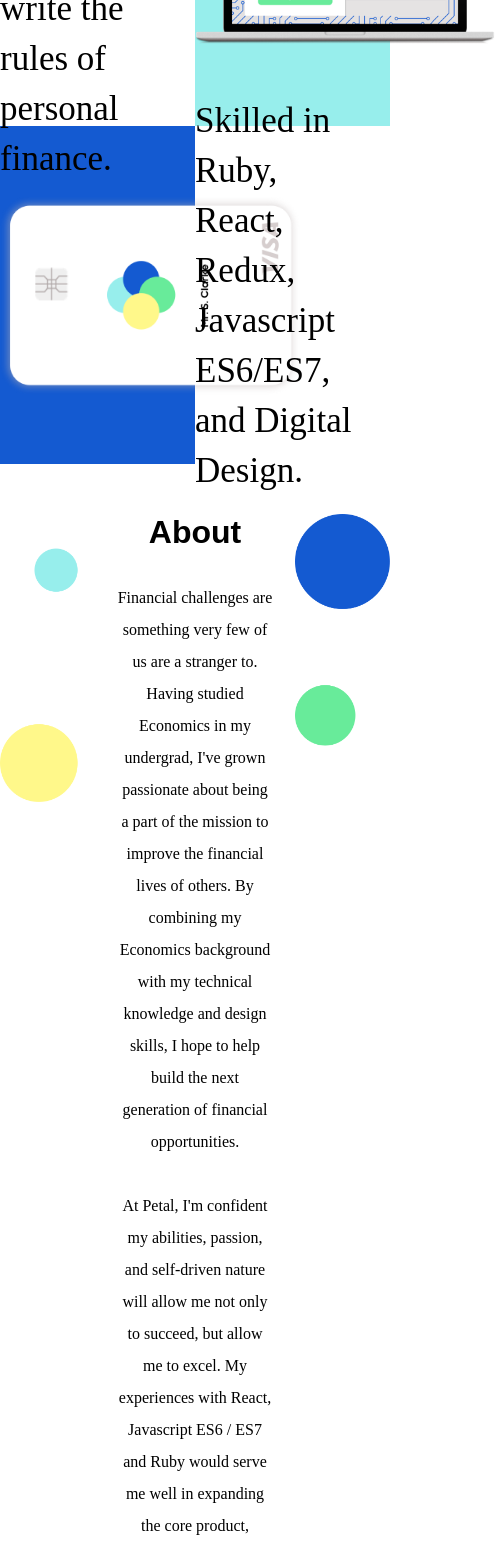
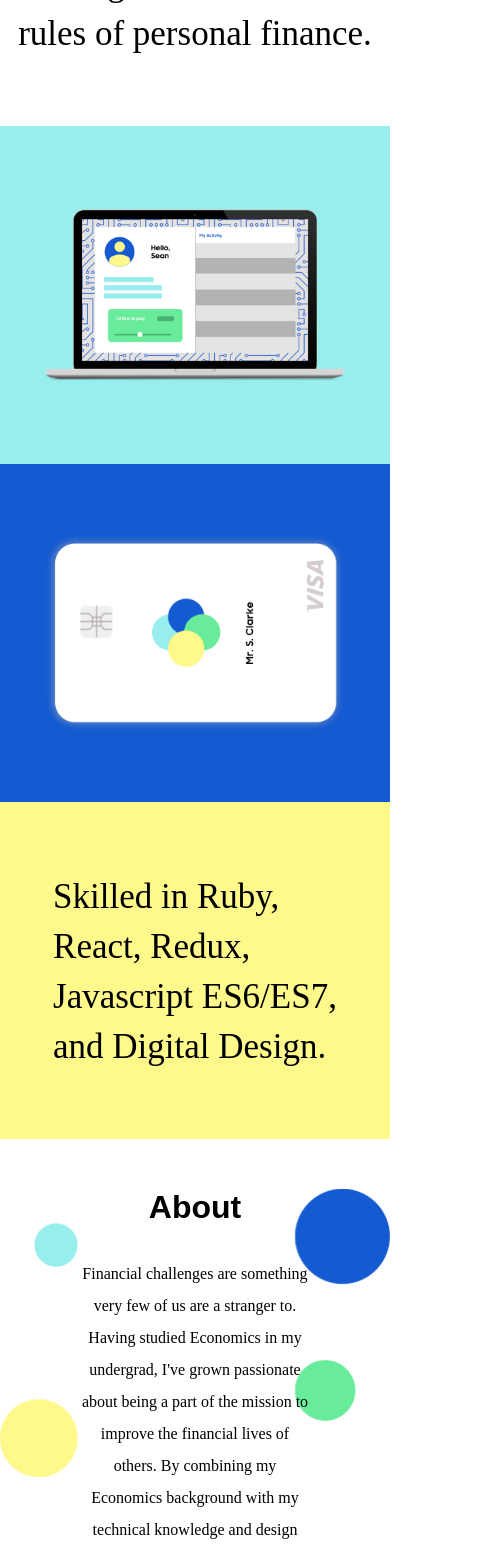
Before and after one commit to SCDesigns/petal, a React (Create React App) app in the folder petal/: page / in a window 390 px wide. Shown: the part 380-1929 px from the top of the page, 495 px wide, since content can reach past the window. Built offline with nearby package versions, Linux system fonts and the light colour scheme.

Commit message:
add media query

```diff
--- a/petal/src/App.css
+++ b/petal/src/App.css
@@ -41,7 +41,6 @@
 }
 
 .Row {
-  display: block;
   height: 40vh;
 }
 
@@ -105,6 +104,7 @@ p.blurb {
   background-repeat: no-repeat;
   width: 100%;
   height: 100vh;
+  display: block;
 }
 
 .WriteUp {
@@ -146,6 +146,65 @@ h1.WriteUp {
   color: #FFF88A;
 }
 
-@media (max-width: 800px) {
+@media (max-width: 1350px) {
+  .Intro {
+    height: 160vh;
+    margin: 0 auto;
+  }
 
- }
+  .Block-1 {
+    width: 100%;
+    height: 40vh;
+    font-size: 1em;
+    display: block;
+  }
+
+  .Block-2 {
+    width: 100%;
+    height: 40vh;
+    display: block;
+  }
+
+  .Block-3 {
+    width: 100%;
+    height: 40vh;
+    display: block;
+  }
+
+  .Block-4 {
+    width: 100%;
+    height: 40vh;
+    font-size: 1em;
+    display: block;
+    background-color: #FFF88A;
+  }
+
+  .About {
+    background-image: url("./resources/images/background.png");
+    background-size: contain;
+    background: cover;
+    background-repeat: space;
+    width: 100%;
+    height: 100vh;
+    display: block;
+  }
+
+  .WriteUp {
+    justify-content: center;
+    vertical-align: middle;
+    margin: 50px;
+  }
+
+  h1.WriteUp {
+    margin: 0;
+  }
+
+  .paragraph {
+    padding: 10px;
+    width: 60vw;
+    margin: 0 auto;
+    font-family: HKNova-MediumNarrow;
+    font-size: 1em;
+    line-height: 2em;
+  }
+}
```
